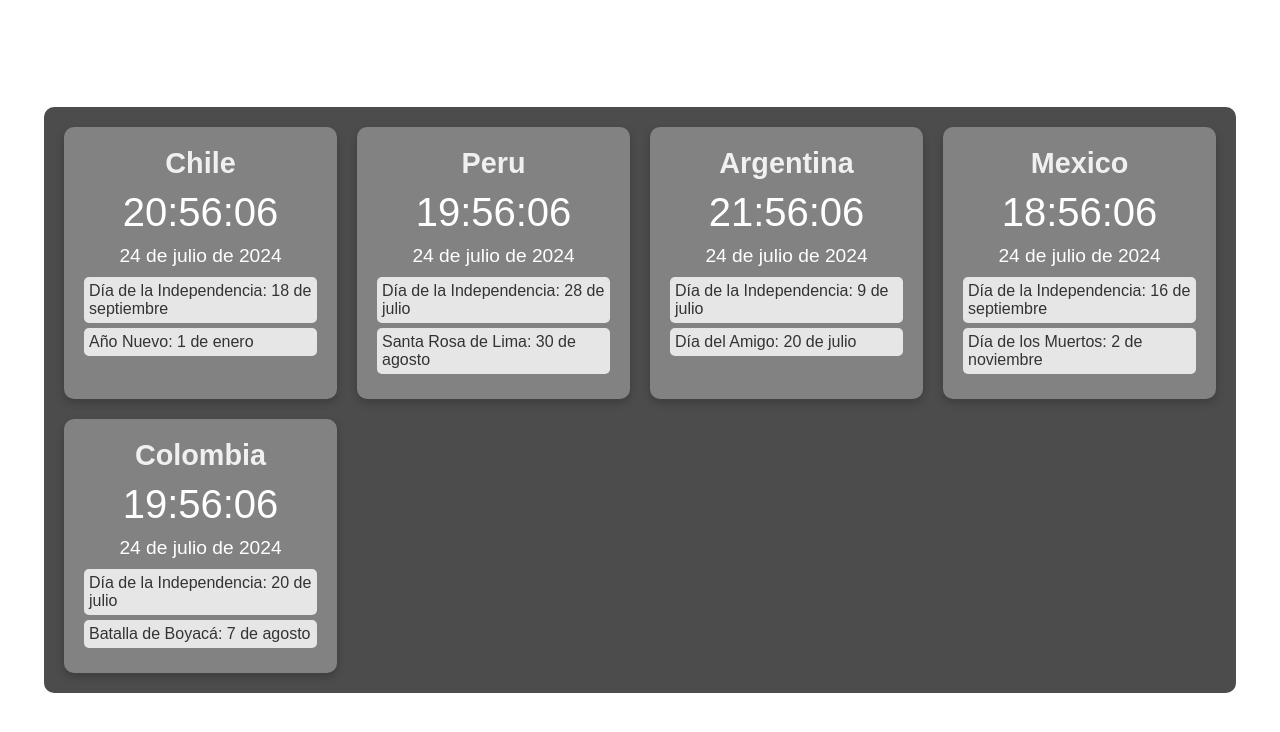
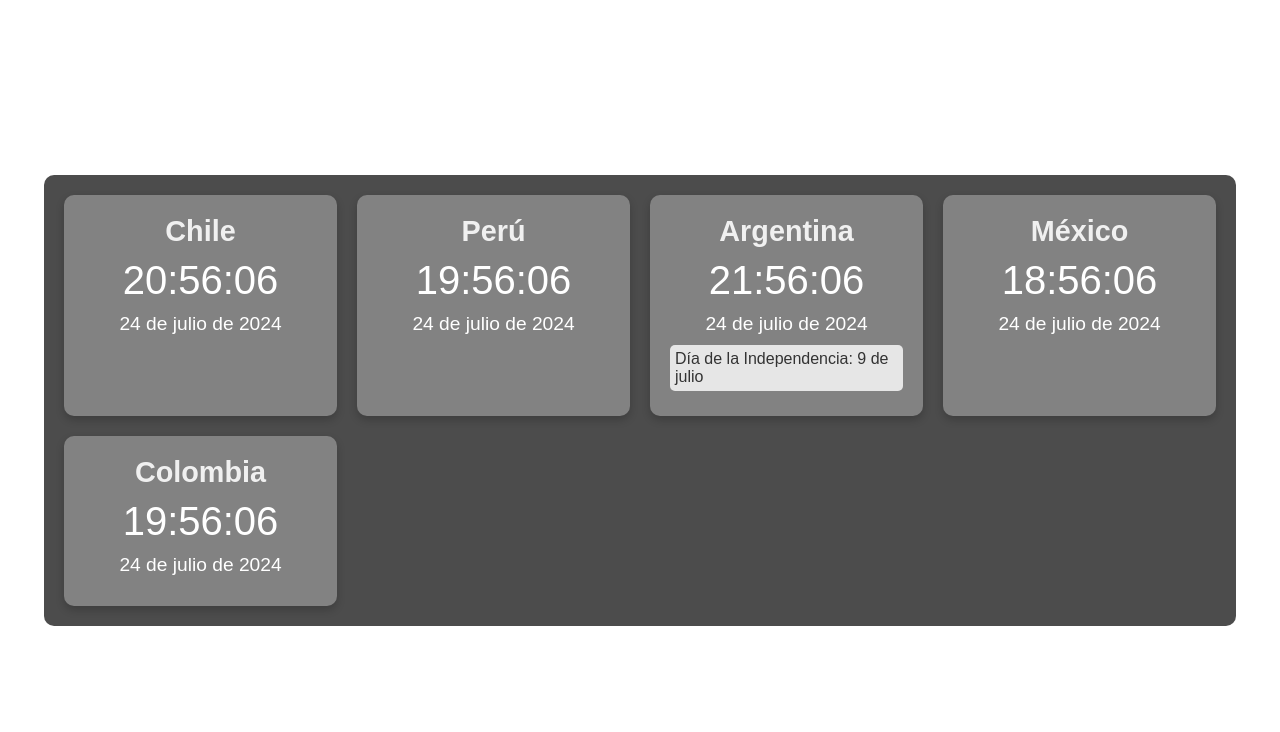
Before and after one commit to StefiAndrewartha/fondototeat, a plain HTML site: page index.html in a window 1280 px wide. Drawn offline with Linux system fonts and the light colour scheme.

Commit message:
Add automatic holiday updates by month

```diff
--- a/index.html
+++ b/index.html
@@ -1,5 +1,5 @@
 <!DOCTYPE html>
-<html lang="en">
+<html lang="es">
 <head>
     <meta charset="UTF-8">
     <meta name="viewport" content="width=device-width, initial-scale=1.0">
@@ -15,7 +15,7 @@
             <div class="events" id="chile-events"></div>
         </div>
         <div class="clock-container" id="peru">
-            <h2>Peru</h2>
+            <h2>Perú</h2>
             <div class="clock" id="peru-clock"></div>
             <div class="date" id="peru-date"></div>
             <div class="events" id="peru-events"></div>
@@ -27,7 +27,7 @@
             <div class="events" id="argentina-events"></div>
         </div>
         <div class="clock-container" id="mexico">
-            <h2>Mexico</h2>
+            <h2>México</h2>
             <div class="clock" id="mexico-clock"></div>
             <div class="date" id="mexico-date"></div>
             <div class="events" id="mexico-events"></div>
--- a/script.js
+++ b/script.js
@@ -1,11 +1,75 @@
-const events = {
-    chile: ["Día de la Independencia: 18 de septiembre", "Año Nuevo: 1 de enero"],
-    peru: ["Día de la Independencia: 28 de julio", "Santa Rosa de Lima: 30 de agosto"],
-    argentina: ["Día de la Independencia: 9 de julio", "Día del Amigo: 20 de julio"],
-    mexico: ["Día de la Independencia: 16 de septiembre", "Día de los Muertos: 2 de noviembre"],
-    colombia: ["Día de la Independencia: 20 de julio", "Batalla de Boyacá: 7 de agosto"]
+const holidays = {
+    chile: {
+        0: ["Año Nuevo: 1 de enero"], // Enero
+        1: [], // Febrero
+        2: [], // Marzo
+        3: [], // Abril
+        4: [], // Mayo
+        5: [], // Junio
+        6: [], // Julio
+        7: [], // Agosto
+        8: ["Día de la Independencia: 18 de septiembre", "Día de las Glorias del Ejército: 19 de septiembre"], // Septiembre
+        9: [], // Octubre
+        10: [], // Noviembre
+        11: ["Navidad: 25 de diciembre"] // Diciembre
+    },
+    peru: {
+        0: ["Año Nuevo: 1 de enero"], // Enero
+        1: [], // Febrero
+        2: [], // Marzo
+        3: [], // Abril
+        4: [], // Mayo
+        5: [], // Junio
+        6: [], // Julio
+        7: ["Santa Rosa de Lima: 30 de agosto"], // Agosto
+        8: [], // Septiembre
+        9: [], // Octubre
+        10: [], // Noviembre
+        11: ["Navidad: 25 de diciembre"] // Diciembre
+    },
+    argentina: {
+        0: ["Año Nuevo: 1 de enero"], // Enero
+        1: [], // Febrero
+        2: [], // Marzo
+        3: [], // Abril
+        4: [], // Mayo
+        5: [], // Junio
+        6: ["Día de la Independencia: 9 de julio"], // Julio
+        7: ["Día del Amigo: 20 de julio"], // Agosto
+        8: [], // Septiembre
+        9: [], // Octubre
+        10: [], // Noviembre
+        11: ["Navidad: 25 de diciembre"] // Diciembre
+    },
+    mexico: {
+        0: ["Año Nuevo: 1 de enero"], // Enero
+        1: [], // Febrero
+        2: [], // Marzo
+        3: [], // Abril
+        4: [], // Mayo
+        5: [], // Junio
+        6: [], // Julio
+        7: [], // Agosto
+        8: ["Día de la Independencia: 16 de septiembre"], // Septiembre
+        9: [], // Octubre
+        10: ["Día de los Muertos: 2 de noviembre"], // Noviembre
+        11: ["Navidad: 25 de diciembre"] // Diciembre
+    },
+    colombia: {
+        0: ["Año Nuevo: 1 de enero"], // Enero
+        1: [], // Febrero
+        2: [], // Marzo
+        3: [], // Abril
+        4: [], // Mayo
+        5: [], // Junio
+        6: [], // Julio
+        7: [], // Agosto
+        8: [], // Septiembre
+        9: [], // Octubre
+        10: [], // Noviembre
+        11: ["Navidad: 25 de diciembre"] // Diciembre
+    }
 };
-
 
 function updateClock(id, offset) {
     const now = new Date();
@@ -23,17 +87,18 @@ function updateClock(id, offset) {
 
     document.getElementById(`${id}-clock`).textContent = `${hours}:${minutes}:${seconds}`;
     document.getElementById(`${id}-date`).textContent = date;
-    updateEvents(id);
+    updateHolidays(id, countryTime.getMonth());
 }
 
-function updateEvents(id) {
-    const eventsContainer = document.getElementById(`${id}-events`);
-    eventsContainer.innerHTML = '';
-    events[id].forEach(event => {
-        const eventElement = document.createElement('div');
-        eventElement.textContent = event;
-        eventElement.classList.add('event');
-        eventsContainer.appendChild(eventElement);
+function updateHolidays(id, month) {
+    const holidaysContainer = document.getElementById(`${id}-events`);
+    holidaysContainer.innerHTML = '';
+    const countryHolidays = holidays[id][month];
+    countryHolidays.forEach(holiday => {
+        const holidayElement = document.createElement('div');
+        holidayElement.textContent = holiday;
+        holidayElement.classList.add('event');
+        holidaysContainer.appendChild(holidayElement);
     });
 }
 
```
